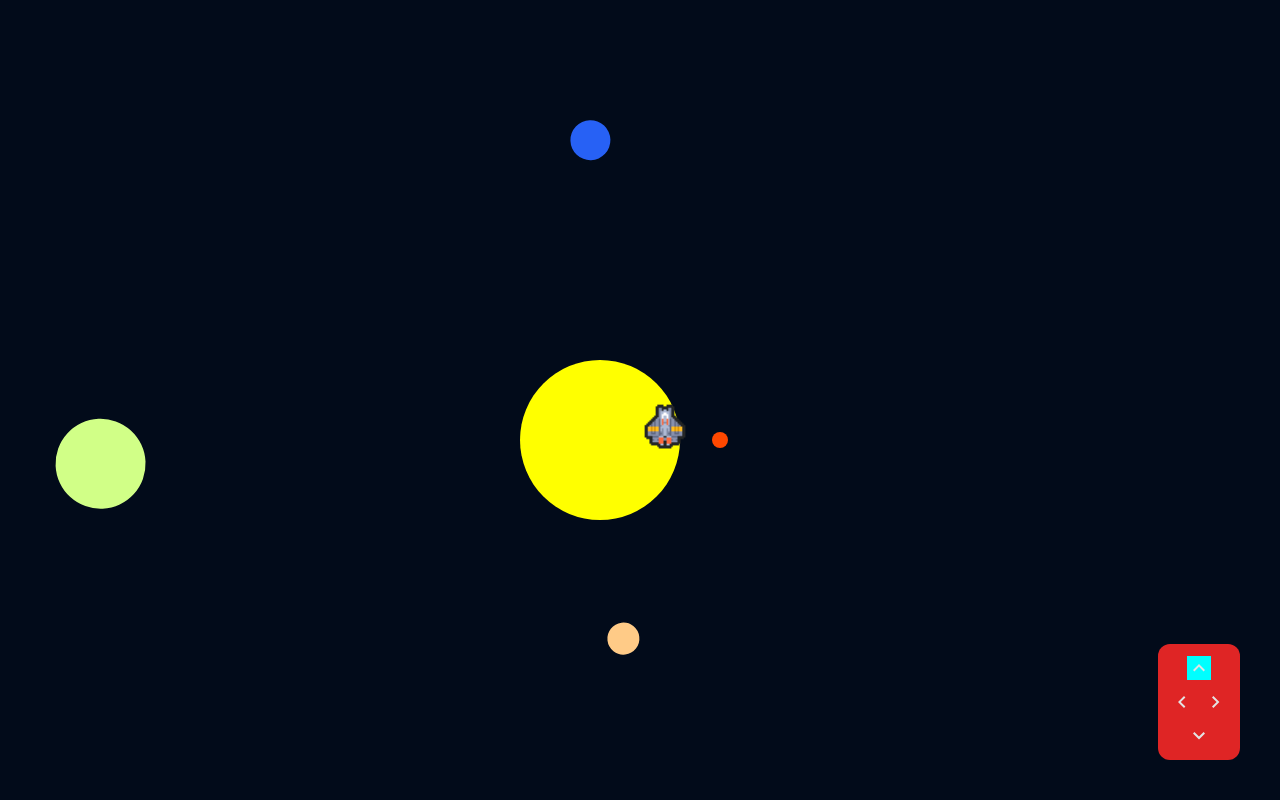
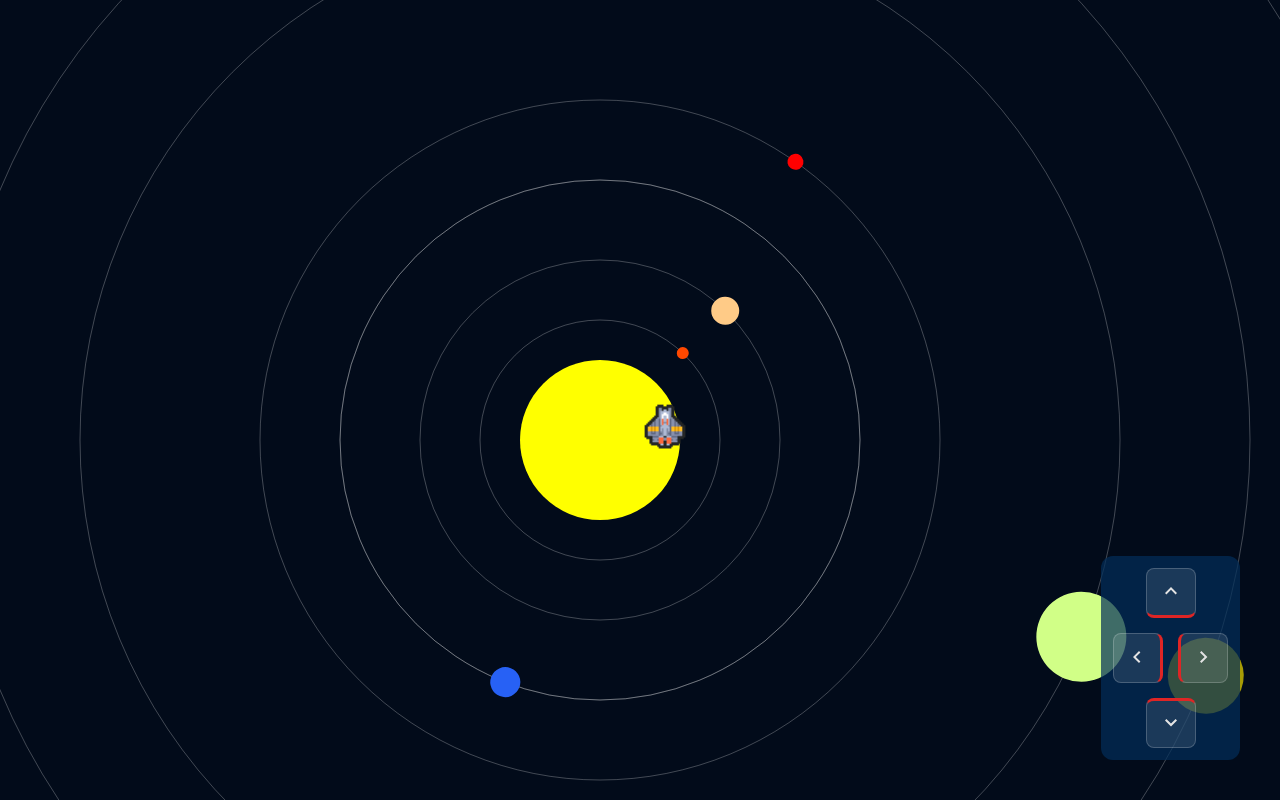
Before and after one commit to pedroperezsaez/sistemaSolar, a website built with Vite: page index.html in a window 1280 px wide. Built offline with nearby package versions, Linux system fonts and the light colour scheme.

Commit message:
botones medio hechos

```diff
--- a/index.html
+++ b/index.html
@@ -1,7 +1,7 @@
 <!doctype html>
 <html lang="en">
   <head>
-    <link rel="stylesheet" href="https://fonts.googleapis.com/css2?family=Material+Symbols+Outlined:opsz,wght,FILL,GRAD@20..48,100..700,0..1,-50..200" />
+
     <meta charset="UTF-8" />
     <link rel="shortcut icon" href="/imgs/nave1.png" type="image/x-icon">
     <meta name="viewport" content="width=device-width, initial-scale=1.0" />
@@ -11,7 +11,7 @@
     <canvas id="sistemaSolar"></canvas>
   <section class="contenedor-desplegable" id="desplegable-mercurio" >
     <h1 class="titulo">MERCURIO</h1>
-    <img class="imagen-planeta" src="/public/mercury.jpg" alt="imagen de mercurio">
+    <img class="imagen-planeta" src="/mercury.jpg" alt="imagen de mercurio">
     <div class="informacion"><span>temperatura</span>
     <span>gravedad</span></div>
     <div class="curiosidades"><div>titulo</div> <div>texto</div></div>
@@ -84,13 +84,26 @@
     <div class="lunas">satelites naturales</div>
   </section>
 
-  <section class="botones">
-  <img src="/keyboard_arrow_up.svg" id="hacia-arriba">
- <img src="/keyboard_arrow_left.svg" id="hacia-izq">
- <img src="/keyboard_arrow_right.svg" id="hacia-der">
-    <img src="/keyboard_arrow_down.svg" id="hacia-abajo">
-</span>
-  </section>
+
+ <section class="botones">
+  <button id="hacia-arriba" class="boton-flechas">
+    <img src="/keyboard_arrow_up.svg" alt="arriba">
+  </button>
+
+  <button id="hacia-izq" class="boton-flechas">
+    <img src="/keyboard_arrow_left.svg" alt="izquierda">
+  </button>
+
+  <button id="hacia-der" class="boton-flechas">
+    <img src="/keyboard_arrow_right.svg" alt="derecha">
+  </button>
+
+  <button id="hacia-abajo" class="boton-flechas">
+    <img src="/keyboard_arrow_down.svg" alt="abajo">
+  </button>
+</section>
+
+
     <script type="module" src="/src/main.js"></script>
   </body>
 </html>
--- a/src/main.js
+++ b/src/main.js
@@ -68,39 +68,40 @@ let mercurio = {
   angulo: 0,
   x: 0,
   y: 0,
-  grandaria: 8,
+  grandaria: 6,
   distanciaDelSol: 120,
-  velocidad: 0.00,
+  velocidad: 0.040,
   color: '#ff4800',
   desplegable:  desplegableMercurio
 };
+let venus ={
+  angulo: 5,
+  x: 0,
+  y:0,
+  grandaria: 14,
+  distanciaDelSol:180,
+  velocidad: 0.015,
+  color:'#ffcb87',
+  desplegable:desplegableVenus
+}
 let tierra ={
   angulo : 10,
   x: 0,
   y:0,
-  grandaria: 20,
-  distanciaDelSol:300,
-  velocidad:0.03,
+  grandaria: 15,
+  distanciaDelSol:260,
+  velocidad:0.010,
   color:'#2761F5',
   desplegable: desplegableTierra
 }
-let venus ={
-  angulo: 5,
-  x: 0,
-  y:0,
-  grandaria: 16,
-  distanciaDelSol:200,
-  velocidad: 0.02,
-  color:'#ffcb87',
-  desplegable:desplegableVenus
-}
+
 let marte ={
   angulo: 8,
   x: 0,
   y:0,
-  grandaria: 10,
-  distanciaDelSol: 400,
-  velocidad:0.00,
+  grandaria: 8,
+  distanciaDelSol: 340,
+  velocidad:0.008,
   color: 'red',
   desplegable: desplegableMarte
 }
@@ -110,8 +111,8 @@ let jupiter ={
   x:0,
   y:0,
   grandaria:  45,
-   distanciaDelSol: 500,
-  velocidad: 0.01,
+   distanciaDelSol: 520,
+  velocidad: 0.004,
   color:'#d1ff87',
   desplegable: desplegableJupiter
 }
@@ -120,9 +121,9 @@ let saturno ={
   angulo: 100,
   x:0,
   y:0,
-  grandaria: 40,
+  grandaria: 38,
    distanciaDelSol: 650,
-  velocidad: 0.02,
+  velocidad: 0.002,
   color:'#a79c05',
   desplegable: desplegableSaturno
 }
@@ -131,9 +132,10 @@ let urano ={
   angulo: 120,
   x:0,
   y:0,
-  grandaria: 30,
-   distanciaDelSol: 700,
-  velocidad: 0.03,
+  grandaria: 22,
+   distanciaDelSol: 800
+  ,
+  velocidad: 0.001,
   color: 'blue',
   desplegable: desplegableUrano
 
@@ -142,9 +144,9 @@ let neptuno ={
   angulo: 180,
   x:0,
   y:0,
-  grandaria : 30,
+  grandaria : 21,
    distanciaDelSol: 900,
-  velocidad:0.02,
+  velocidad:0.0008,
   color: 'violet',
   desplegable:desplegableNeptuno
 }
@@ -264,6 +266,17 @@ function desplegarSiHayCHoque(nave,planeta){
     planeta.desplegable.style.display='none'
    }
 }
+function dibujarOrbita(planeta) {
+  ctx.save();
+  ctx.translate(centrox, centroy);
+  ctx.beginPath();
+
+  ctx.arc(0, 0, planeta.distanciaDelSol, 0, 10)
+  ctx.strokeStyle = 'rgba(255, 255, 255, 0.25)';
+  ctx.lineWidth = 1;
+  ctx.stroke();
+  ctx.restore();
+}
 function dibujarPlaneta(planeta){
 ctx.save()
   ctx.translate(centrox,centroy)
@@ -271,6 +284,7 @@ ctx.save()
   ctx.beginPath()
   ctx.arc(planeta.distanciaDelSol,0,planeta.grandaria,0,10)
   ctx.fillStyle=planeta.color
+
   ctx.fill()
   ctx.restore()
 }
@@ -287,7 +301,15 @@ function draw(){
 
    ctx.save()
     ctx.translate(-camera.x, -camera.y);
-
+dibujarOrbita(mercurio)
+dibujarOrbita(venus)
+dibujarOrbita(tierra)
+dibujarOrbita(tierra)
+dibujarOrbita(marte)
+dibujarOrbita(jupiter)
+dibujarOrbita(saturno)
+dibujarOrbita(neptuno)
+dibujarOrbita(urano)
 dibujarSol();
 dibujarPlaneta(mercurio)
 dibujarPlaneta(venus)
--- a/src/style.css
+++ b/src/style.css
@@ -26,25 +26,88 @@ canvas {
   "abajo abajo";
   align-content: center;
   justify-items: center;
-  gap: 10px;
+  gap: 15px;
   z-index: 1000;
-  background-color: #df2525;
+  background: rgba(2, 46, 90, 0.7);
+
   padding: 12px;
   border-radius: 12px;
 }
+
 #hacia-arriba{
     grid-area: arriba;
-    background-color: aqua;
+    width: 50px;
+    height: 50px;
+    background: rgba(255, 255, 255, 0.1);
+    border: 1px solid rgba(255, 255, 255, 0.2);
+    border-bottom: 3px solid #df2525;
+    border-radius: 8px;
+    cursor: pointer;
+    padding: 0;
+
 
 }
+#hacia-arriba:hover{
+   background: rgba(134, 129, 129, 0.637);
+    transform: scale(0.95);
+    border-bottom:none ;
+
+}
+
+
+
 #hacia-abajo{
     grid-area: abajo;
+    width: 50px;
+    height: 50px;
+    background: rgba(255, 255, 255, 0.1);
+    border: 1px solid rgba(255, 255, 255, 0.2);
+    border-top: 3px solid #df2525;
+    border-radius: 8px;
+    cursor: pointer;
+    padding: 0;
+
+
+}
+#hacia-abajo:hover{
+   background: rgba(134, 129, 129, 0.637);
+    transform: scale(0.95);
+    border-top:none ;
+
 }
 #hacia-izq{
     grid-area: izquierda;
+     width: 50px;
+    height: 50px;
+    background: rgba(255, 255, 255, 0.1);
+    border: 1px solid rgba(255, 255, 255, 0.2);
+    border-right: 3px solid #df2525;
+    border-radius: 8px;
+    cursor: pointer;
+    padding: 0;
+}
+#hacia-izq:hover{
+   background: rgba(134, 129, 129, 0.637);
+    transform: scale(0.95);
+    border-right:none ;
+
 }
 #hacia-der{
     grid-area: derecha;
+      width: 50px;
+    height: 50px;
+    background: rgba(255, 255, 255, 0.1);
+    border: 1px solid rgba(255, 255, 255, 0.2);
+    border-left: 3px solid #df2525;
+    border-radius: 8px;
+    cursor: pointer;
+    padding: 0;
+}
+#hacia-der:hover{
+   background: rgba(134, 129, 129, 0.637);
+    transform: scale(0.95);
+    border-left:none ;
+
 }
 
 .contenedor-desplegable {
@@ -66,7 +129,7 @@ canvas {
 
     color: #e0e0e0;
     padding: 20px;
-    border: 1px solid rgba(255, 255, 255, 0.1);
+    border: 1px solid rgba(255, 255, 255, 0.315);
     border-left: 4px solid #df2525;
     border-radius: 12px;
     box-shadow: 0 8px 32px rgba(0, 0, 0, 0.5);
```
Also changed, not shown: public/pause_24dp.svg (added), public/play_arrow.svg (added).
